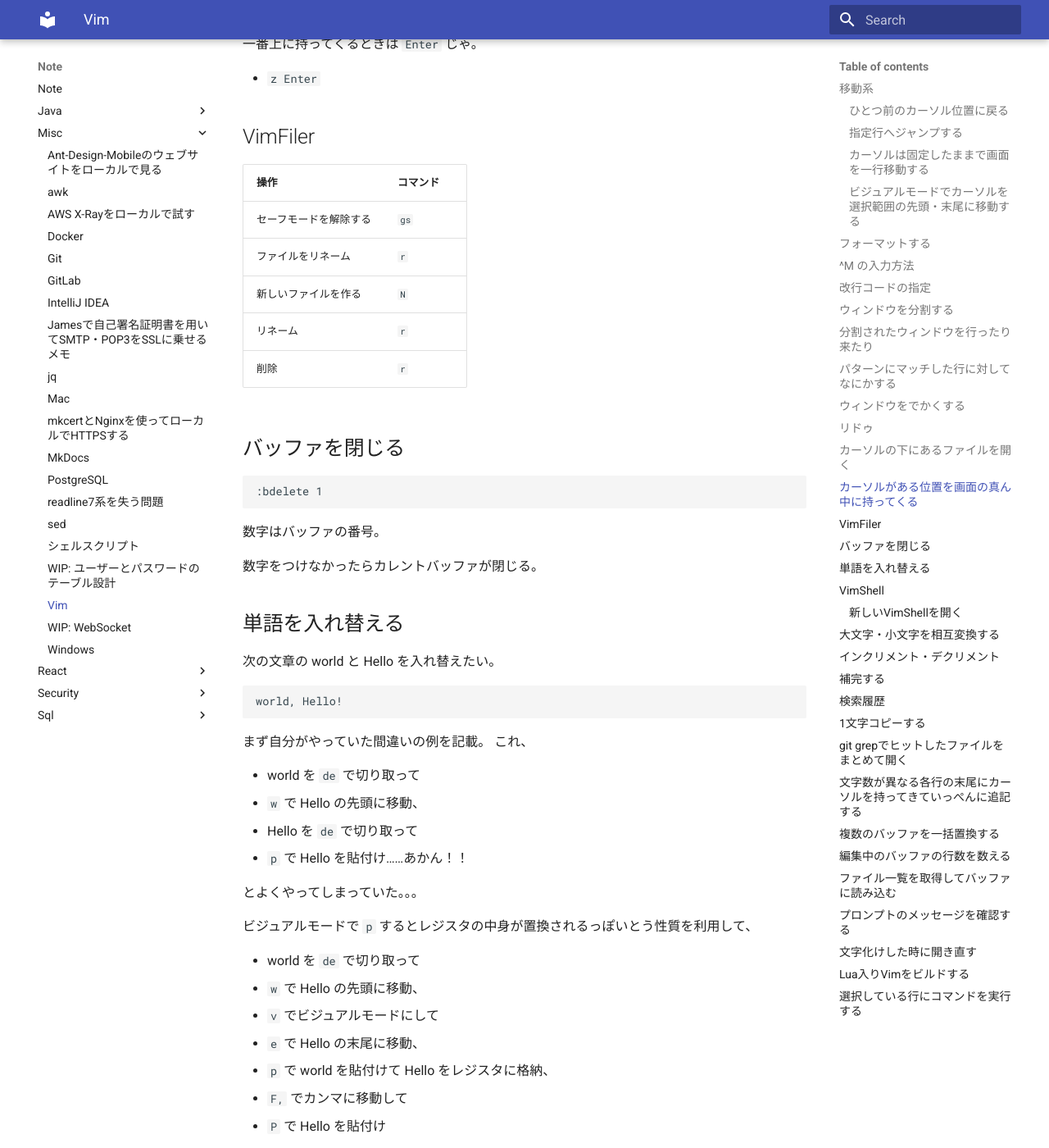
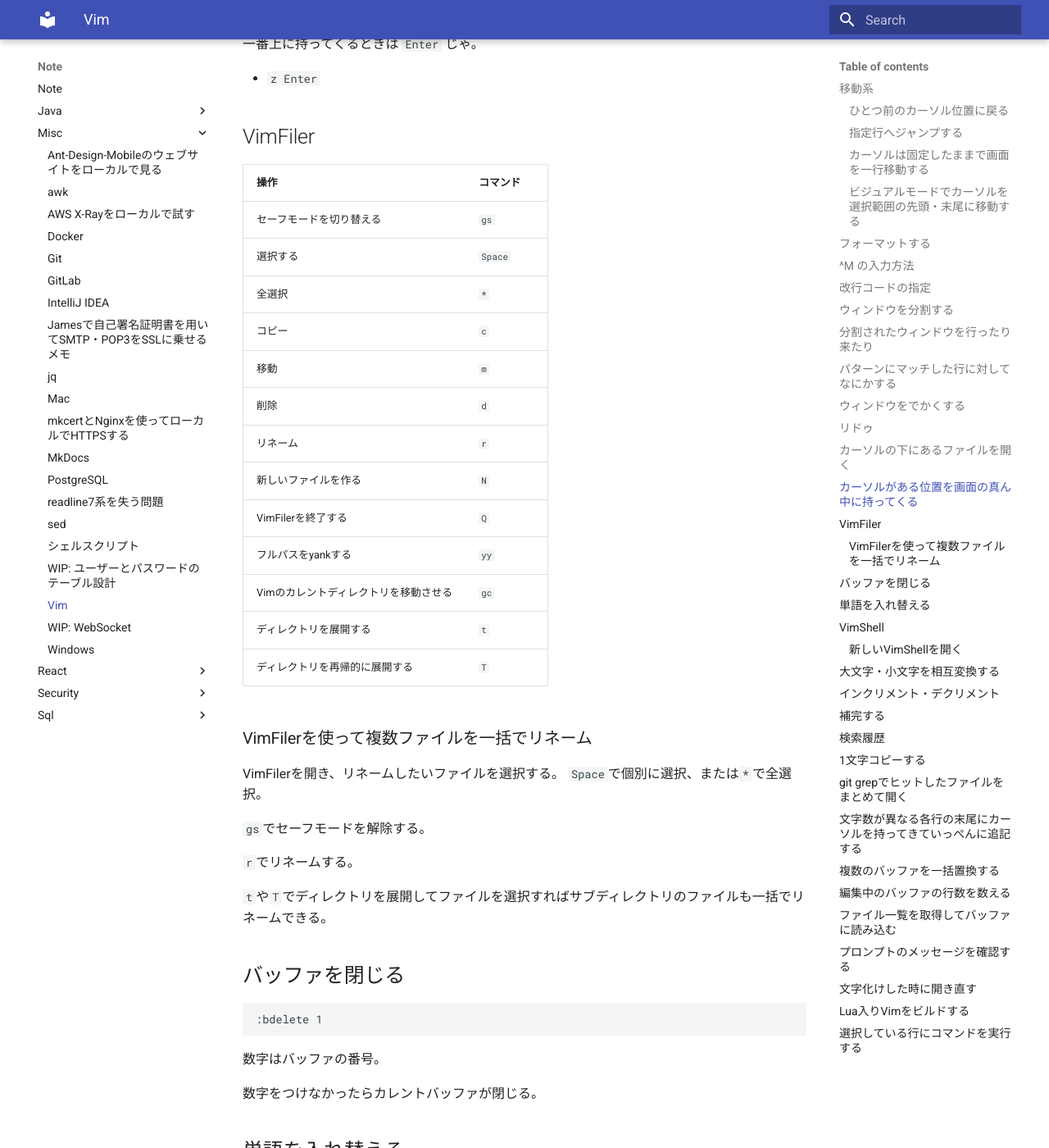
Before and after one commit to backpaper0/note, an MkDocs documentation site: the page built from docs/misc/vim.md, in a window 1280 px wide and 1400 px high, scrolled down 2520 px. Shown: the whole window at 82% size. Built offline with MkDocs 1.6.1 and Material for MkDocs 9.7.7, drawn with Linux system fonts in a browser that asks for light colours.

Commit message:
VimFilerで一括リネーム

```diff
--- a/docs/misc/vim.md
+++ b/docs/misc/vim.md
@@ -110,11 +110,30 @@
 
 |操作|コマンド|
 |---|---|
-|セーフモードを解除する|`gs`|
-|ファイルをリネーム|`r`|
+|セーフモードを切り替える|`gs`|
+|選択する|`Space`|
+|全選択|`*`|
+|コピー|`c`|
+|移動|`m`|
+|削除|`d`|
+|リネーム|`r`|
 |新しいファイルを作る|`N`|
-|リネーム|`r`|
-|削除|`r`|
+|VimFilerを終了する|`Q`|
+|フルパスをyankする|`yy`|
+|Vimのカレントディレクトリを移動させる|`gc`|
+|ディレクトリを展開する|`t`|
+|ディレクトリを再帰的に展開する|`T`|
+
+### VimFilerを使って複数ファイルを一括でリネーム
+
+VimFilerを開き、リネームしたいファイルを選択する。
+`Space`で個別に選択、または`*`で全選択。
+
+`gs`でセーフモードを解除する。
+
+`r`でリネームする。
+
+`t`や`T`でディレクトリを展開してファイルを選択すればサブディレクトリのファイルも一括でリネームできる。
 
 ## バッファを閉じる
 
```
